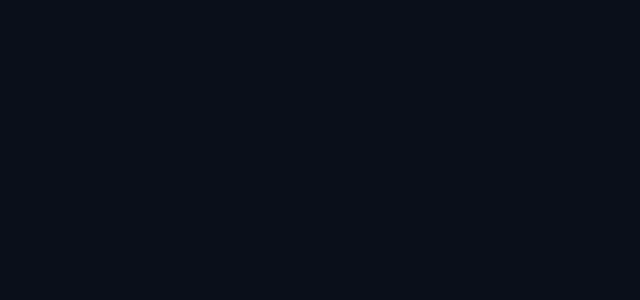
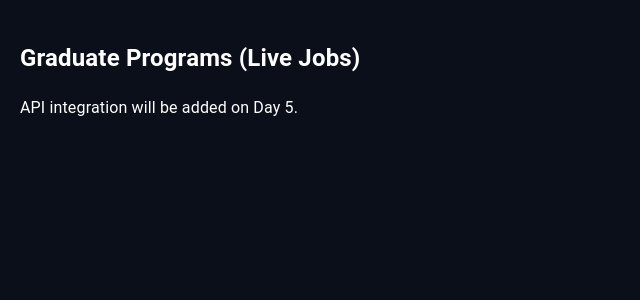
Before and after one commit to 20040795/Prep_Buddy, a React app in the folder frontend/: page /live-graduates in a window 1280 px wide. Before the commit this address had no page. Shown: the top 300 px of the page, without its empty margins (0-640 px from the left). Built offline with nearby package versions, Linux system fonts and the light colour scheme; the HTML template or start-up script is replaced by a standard one.

Commit message:
added leadership board frontend

```diff
--- a/frontend/src/App.jsx
+++ b/frontend/src/App.jsx
@@ -16,6 +16,9 @@ import ForumDiscussion from "./pages/ForumDiscussion";
 import AddExperience from "./pages/AddExperience";
 import Profile from "./pages/Profile";
 import GraduatePrograms from "./pages/GraduatePrograms";
+import Leaderboard from "./pages/Leaderboard";
+import GraduateAPI from "./pages/GraduateAPI";
+
 
 import AdminLogin from "./pages/admin/AdminLogin";
 import AdminDashboard from "./pages/admin/AdminDashboard";
@@ -100,6 +103,9 @@ export default function App() {
           path="/admin/forum"
           element={isAdmin ? <AdminForum /> : <Navigate to="/admin" />}
         />
+        <Route path="/leaderboard" element={<Leaderboard />} />
+        <Route path="/live-graduates" element={<GraduateAPI />} />
+
       </Routes>
     </ThemeProvider>
   );
--- /dev/null
+++ b/frontend/src/pages/GraduateAPI.jsx
@@ -0,0 +1,8 @@
+export default function GraduateAPI() {
+  return (
+    <div style={{ padding: "20px" }}>
+      <h2>Graduate Programs (Live Jobs)</h2>
+      <p>API integration will be added on Day 5.</p>
+    </div>
+  );
+}
--- /dev/null
+++ b/frontend/src/pages/Leaderboard.jsx
@@ -0,0 +1,8 @@
+export default function Leaderboard() {
+  return (
+    <div style={{ padding: "20px" }}>
+      <h2>Leaderboard Page</h2>
+      <p>Feature will load here on Day 3.</p>
+    </div>
+  );
+}
```
